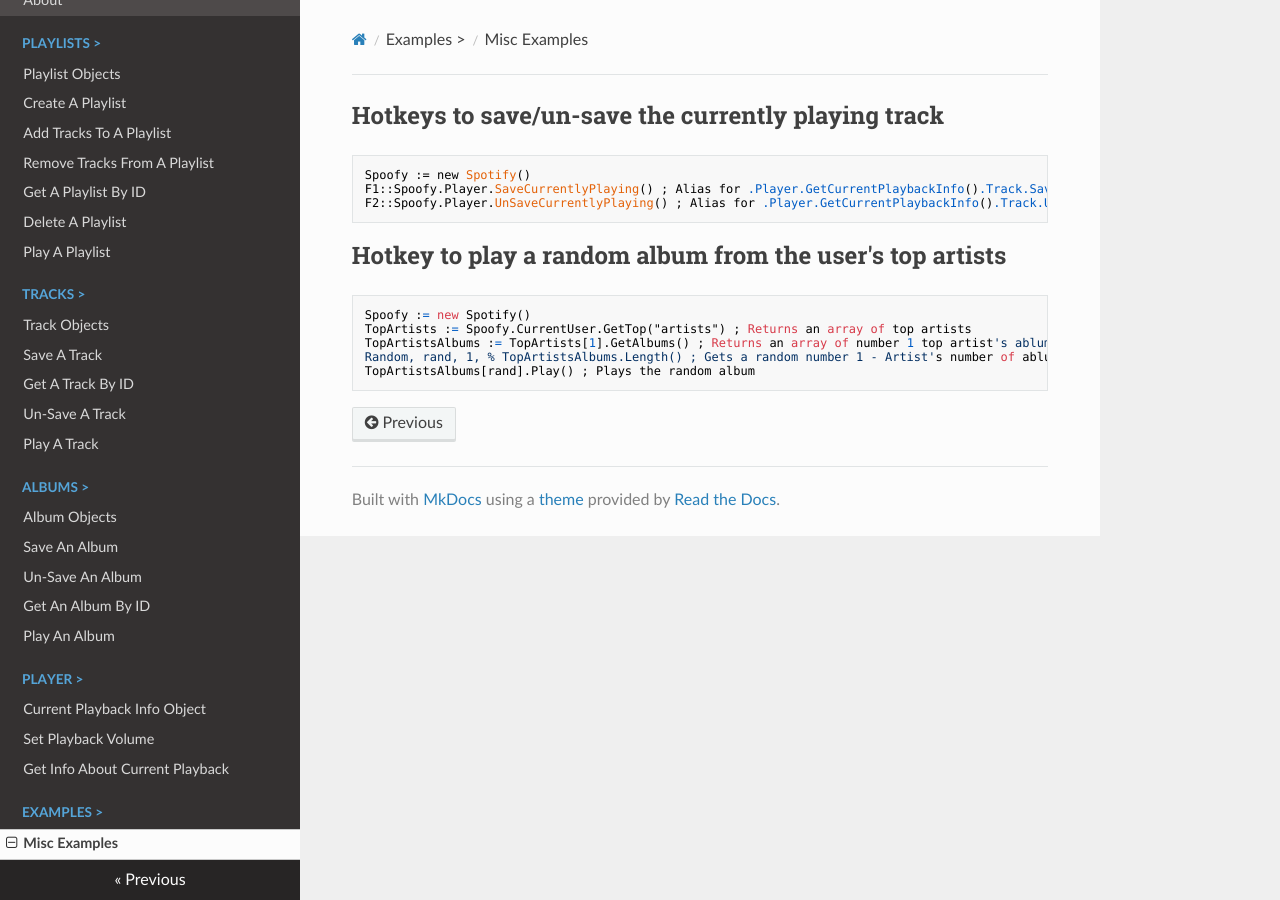
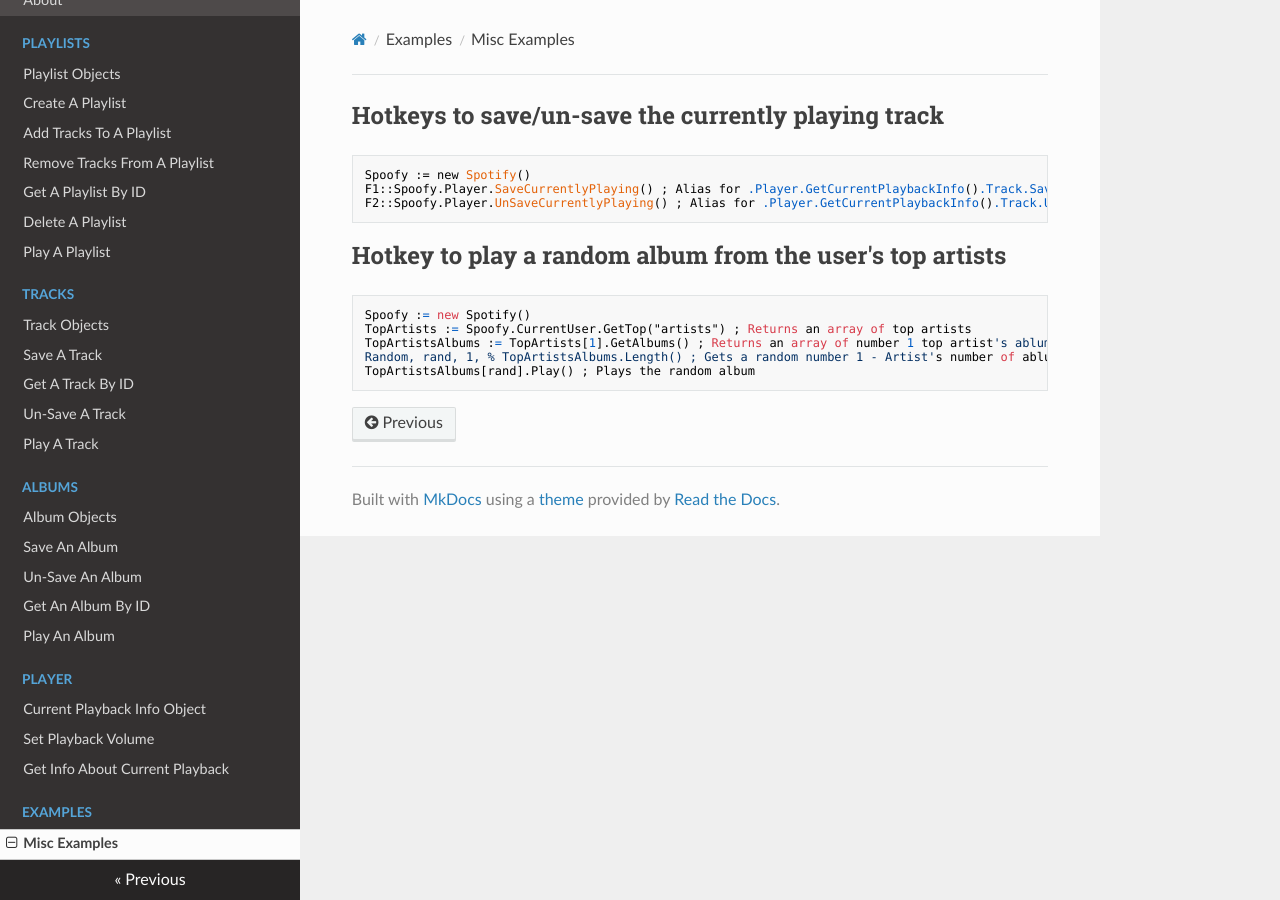
Before and after one commit to CloakerSmoker/Spotify.ahk, an MkDocs documentation site: the page built from docs/examples/examples.md, in a window 1280 px wide. Built offline with MkDocs 1.6.1, drawn with Linux system fonts in a browser that asks for light colours; nearby versions of some CDN libraries; part of the change alters nothing that is shown.

```diff
--- a/mkdocs.yml
+++ b/mkdocs.yml
@@ -3,7 +3,7 @@ theme: readthedocs
 nav:
     - Home: index.md
     - About: about.md
-    - 'Playlists >':
+    - Playlists:
         - 'Playlist Objects': 'playlists/playlist-object.md'
         - 'Create A Playlist': 'playlists/create.md'
         - 'Add Tracks To A Playlist': 'playlists/add-tracks.md'
@@ -11,22 +11,22 @@ nav:
         - 'Get A Playlist By ID': 'playlists/get-playlist.md'
         - 'Delete A Playlist': 'playlists/delete-playlist.md'
         - 'Play A Playlist': 'playlists/play.md'
-    - 'Tracks >':
+    - Tracks:
         - 'Track Objects': 'tracks/track-object.md'
         - 'Save A Track': 'tracks/save-track.md'
         - 'Get A Track By ID': 'tracks/get-track.md'
         - 'Un-Save A Track': 'tracks/unsave-track.md'
         - 'Play A Track': 'tracks/play-track.md'
-    - 'Albums >':
+    - Albums:
         - 'Album Objects': 'albums/album-object.md'
         - 'Save An Album': 'albums/save-album.md'
         - 'Un-Save An Album': 'albums/unsave-album.md'
         - 'Get An Album By ID': 'albums/get-album.md'
         - 'Play An Album': 'albums/play-album.md'
-    - 'Player >':
+    - Player:
         - 'Current Playback Info Object': 'player/current-info-object.md'
         - 'Set Playback Volume': 'player/set-volume.md'
         - 'Get Info About Current Playback': 'player/get-current-info.md'
-    - 'Examples >':
+    - Examples:
         - 'Misc Examples': 'examples/examples.md'
 use_directory_urls: false
```
